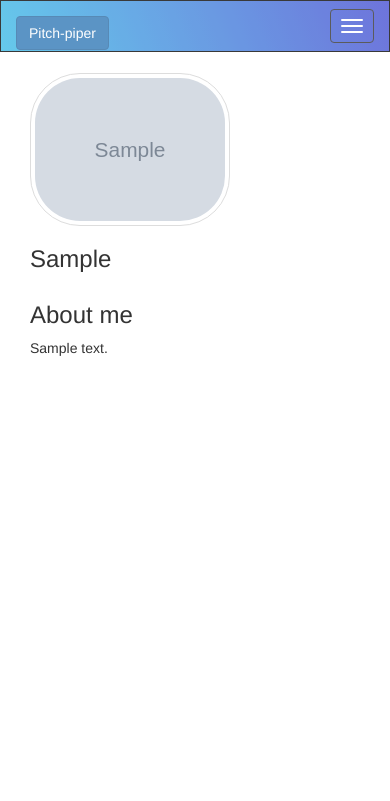
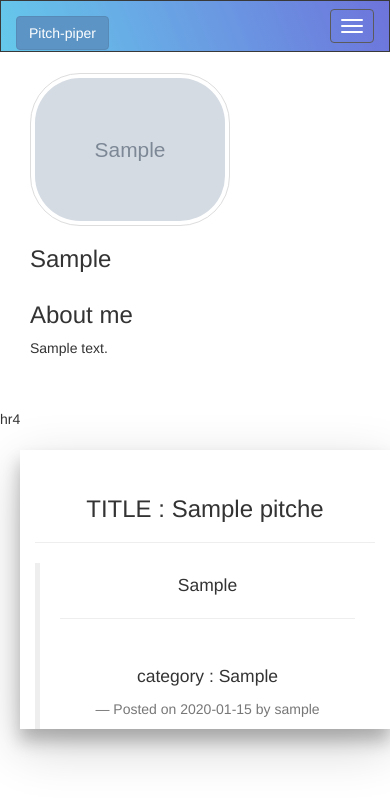
Before and after one commit to kagus-code/Pitch-Piper, a Flask app: template app/templates/profile/profile.html in a window 390 px wide; the page is wider, and only the part inside the window is pictured. Shown: the top 801 px of that part. Run offline with Flask 2, Linux system fonts and the light colour scheme; tables that the repository leaves empty hold one stand-in row (values such as "Sample post"); the template is opened without the code that fills it: values that come from a table or form of the project are taken from there, most other values are stand-ins (such as "Sample title", 1, 10 or a date in 2020); grey boxes marked "Sample" are stand-in pictures; some libraries are stand-ins or nearby versions.

Commit message:
adding user post to profile

```diff
--- a/app/main/views.py
+++ b/app/main/views.py
@@ -25,11 +25,12 @@ def index():
 @main.route('/user/<uname>')
 def profile(uname):
     user=User.query.filter_by(username=uname).first()
-
+    user_id = current_user._get_current_object().id
+    my_pitches = Pitch.query.filter_by(user_id = user_id).all()
     if user is None:
         abort(404)
 
-    return render_template("profile/profile.html", user = user )
+    return render_template("profile/profile.html", user = user, user_pitch = my_pitches)
 
 
 @main.route('/user/<uname>/update',methods = ['GET','POST'])
--- a/app/templates/profile/profile.html
+++ b/app/templates/profile/profile.html
@@ -60,4 +60,52 @@
   <div class="col-md-4"></div>
 </div>
 </div>
+hr4
+<br><br>
+
+<div class="container- fluid">
+<div class="row">
+  <div class="col-md-3"></div>
+  <div class="col-md-6">
+
+{%if user_pitch%}
+   {%for pitch in user_pitch%}
+    <div class="card col-md-12 text-center" style="box-shadow: 0 12px 16px 0 rgba(0, 0, 0, 0.24),
+    0 17px 50px 0 rgba(0, 0, 0, 0.19); font-size: large; margin-left: 20px; margin-top: none;">
+      <div class="card-header">
+        <br>
+        <h3>TITLE : {{pitch.pitch_title}}</h3>
+      </div>
+      <hr>
+      <div class="card-body">
+        <blockquote class="blockquote mb-0">
+          <p>{{pitch.pitch_post}}</p>
+          <hr>
+          <br>
+          <p>category : {{pitch.pitch_category}}</p>
+          <footer class="blockquote-footer">Posted on {{pitch.posted.strftime('%Y-%m-%d') }}   by  {{pitch.user.username}}
+           <br>
+
+          </footer>
+        </blockquote>
+      </div>
+    </div>
+
+{% endfor %}
+{%else%}
+<p>You have no pitches yet</p>
+
+{% endif %}
+
+
+
+  </div>
+  <div class="col-md-3"></div>
+</div>
+
+
+
+</div>
+
+
 {% endblock %}
```
